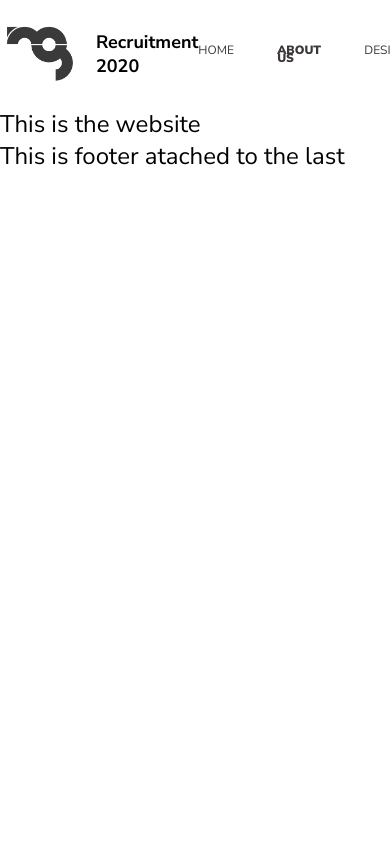
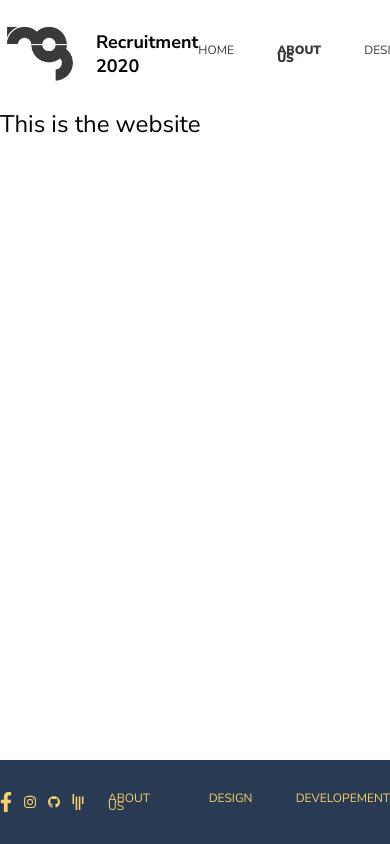
Before and after one commit to IMGIITRoorkee/recruitment-website-2021, a plain HTML site: page common.html in a window 390 px wide. Shown: the top 844 px of the page. Drawn offline with nearby package versions, Linux system fonts and the light colour scheme.

Commit message:
Add unresponsive footer

```diff
--- a/common.html
+++ b/common.html
@@ -7,7 +7,7 @@
     <title>
         IMG Recruitments 2020
     </title>
-    <link rel="icon" href="./assets/favicon.ico" type="image/ico" />
+    <link rel="icon" href="/assets/favicon.ico" type="image/ico" />
     <meta name="viewport" content="width=device-width, initial-scale=1" />
 
     <!--Imports-->
@@ -19,7 +19,7 @@
 
 
     <!--Stylesheets-->
-    <link href="./css/base.css" type="text/css" rel="stylesheet" />
+    <link href="/css/base.css" type="text/css" rel="stylesheet" />
 
 
     <!--Development mode, live reload-->
@@ -30,7 +30,7 @@
     <!-- Facebook -->
     <meta property="og:title" content="IMG Recruitments 2020" />
     <meta property="og:type" content="Recruitments" />
-    <meta property="og:image" content="./assets/imglogo.png" />
+    <meta property="og:image" content="/assets/imglogo.png" />
     <meta property="og:url" content="https://hello.channeli.in" />
     <meta property="og:description" content="IMG announces recruitments 2020. We are looking for talented devlopers and
     designers who have a desire to learn and grow. Read more about the recruitments process, assignments and our
@@ -46,7 +46,7 @@
 
     <!-- Twitter -->
     <meta name="twitter:card" content="summary_large_image">
-    <meta name="twitter:image" content="./assets/imglogo.png">
+    <meta name="twitter:image" content="/assets/imglogo.png">
     <meta name="twitter:title" content="IMG Recruitments 2020">
     <meta name="twitter:url" content="https://hello.channeli.in">
     <meta name="twitter:description" content="IMG announces recruitments 2020. We are looking for talented devlopers and
@@ -59,21 +59,21 @@
     <script>
         window.dataLayer = window.dataLayer || [];
         function gtag() { dataLayer.push(arguments); }
-        gtag('js', new Date());
+        gtag("js", new Date());
 
-        gtag('config', 'UA-91324551-3');
+        gtag("config", "UA-91324551-3");
     </script>
 
 </head>
 
 <body>
     <nav class="site-navbar">
-        <div class='site-container'>
+        <div class="site-container">
             <div class="site-navbar-wrapper">
                 <div>
-                    <a href='/' class="site-home-link">
-                        <img src='./assets/imglogo.png' class='site-logo' />
-                        <div class='site-logo-text'>
+                    <a href="/" class="site-home-link">
+                        <img src="/assets/imglogo.png" class="site-logo" alt="IMG logo" />
+                        <div class="site-logo-text">
                             Recruitment
                             <br/> 2020
                         </div>
@@ -83,7 +83,7 @@
                     <a href="/" class="navlink">
                         HOME
                     </a>
-                    <a href="./about_us" class="navlink" selected="True">
+                    <a href="/about_us" class="navlink" selected="True">
                         ABOUT US
                     </a>
                     <a href="/design" class="navlink">
@@ -99,8 +99,36 @@
     <main>
         This is the website
     </main>
-    <footer>
-        This is footer atached to the last
+    <footer class="site-footer">
+        <div class="site-container">
+            <div class="site-footer-wrapper">
+                <div class="sociallinks">
+                    <a href="https://www.facebook.com/IMGIITRoorkee/" class="sociallink">
+                        <img src="/assets/social_icons/fb.svg" alt="facebook-icon" />
+                    </a>
+                    <a href="https://www.instagram.com/img_iitr/" class="sociallink">
+                        <img src="/assets/social_icons/instagram.svg" alt="instagram-icon" />
+                    </a>
+                    <a href="https://github.com/IMGIITRoorkee" class="sociallink">
+                        <img src="/assets/social_icons/github.svg" alt="github-icon" />
+                    </a>
+                    <a href="https://gitter.im/IMGIITRoorkee/recruitment-2020" class="sociallink">
+                        <img src="/assets/social_icons/gitter.svg" alt="gitter-icon" />
+                    </a>
+                </div>
+                <div class="navlinks">
+                    <a href="/about_us" class="navlink">
+                        ABOUT US
+                    </a>
+                    <a href="/design" class="navlink">
+                        DESIGN
+                    </a>
+                    <a href="/development" class="navlink">
+                        DEVELOPEMENT
+                    </a>
+                </div>
+            </div>
+        </div>
     </footer>
 </body>
 
--- a/css/base.css
+++ b/css/base.css
@@ -14,6 +14,7 @@
 body {
     display: flex;
     flex-direction: column;
+    min-height: 100vh;
 }
 
 main {
@@ -21,7 +22,7 @@ main {
     flex-shrink: 0;
 }
 
-.site-navbar {
+nav {
     height: 4.5em;
     padding: auto 0;
 }
@@ -77,3 +78,44 @@ main {
 .navlink[selected='True'] {
     font-weight: 900;
 }
+
+.navlink:hover {
+    position: relative;
+    bottom: 1px;
+    transition-duration: 1s;
+}
+
+footer {
+    height: 3.5em;
+    background: #293B52;
+}
+
+.site-footer-wrapper {
+    height: 100%;
+    display: flex;
+    align-items: center;
+    justify-content: flex-end;
+}
+
+.site-footer-wrapper .navlink {
+    color: #F8D16C;
+}
+
+.sociallinks {
+    margin-right: 1em;
+    display: grid;
+    grid-column-gap: 0.5em;
+    grid-auto-flow: column;
+}
+
+.sociallink {
+    text-decoration: none;
+    text-transform: uppercase;
+    display: flex;
+    flex-direction: column;
+    justify-content: center;
+}
+
+.sociallink img {
+    width: 0.5em;
+}
```
Also changed, not shown: assets/social_icons/fb.svg (added), assets/social_icons/github.svg (added), assets/social_icons/gitter.svg (added), assets/social_icons/instagram.svg (added), assets/social_icons/twitter.svg (added).
